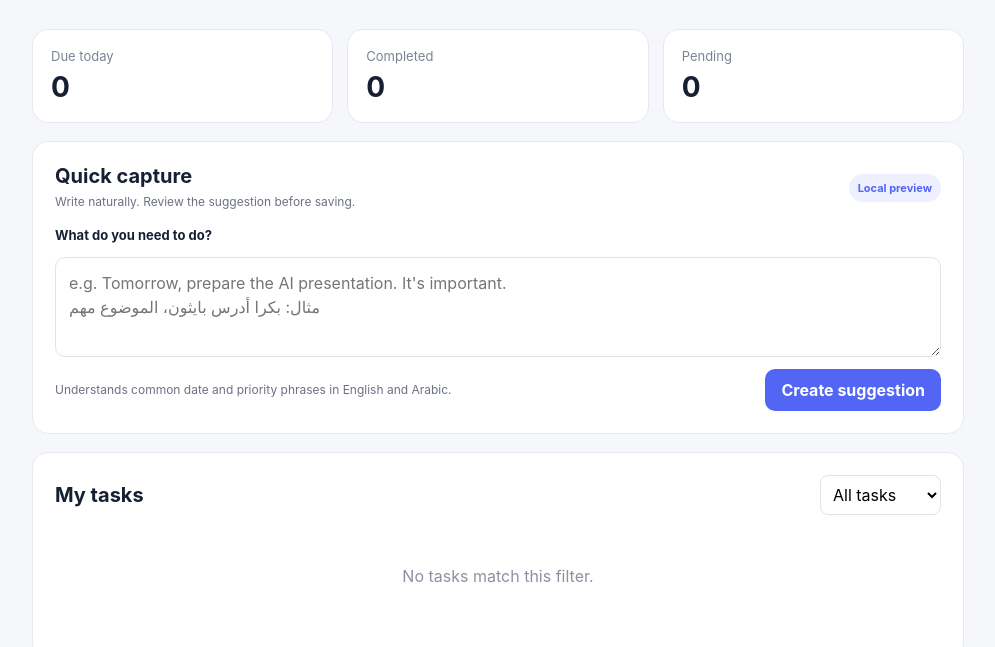
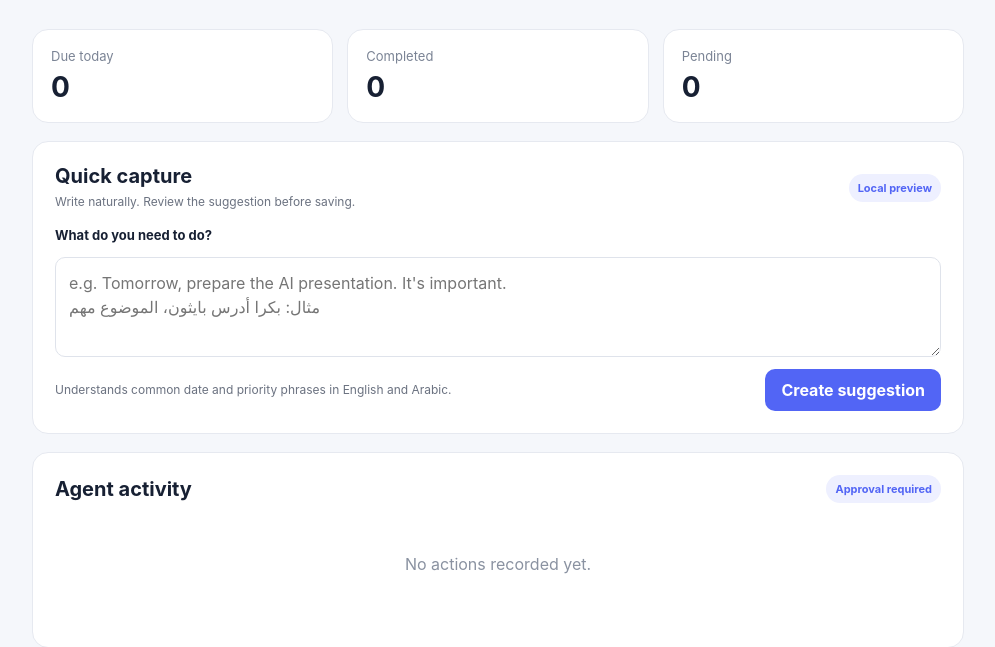
Before and after one commit to raedro/AI-Task-Assistent, a plain HTML site: page index.html in a window 1280 px wide. Shown: the part 148-795 px from the top of the page, without its empty margins (142-1137 px from the left). Drawn offline with Linux system fonts and the light colour scheme.

Commit message:
Add agent activity panel

```diff
--- a/index.html
+++ b/index.html
@@ -3,5 +3,5 @@
 <body><main class="app"><header><div><p class="eyebrow">AI TASK ASSISTANT</p><h1>Organize your day.</h1><p class="muted">Capture what you need to do. Turn it into a plan you can follow.</p></div><button id="addBtn">+ Add task</button></header>
 <section class="stats"><div><span>Due today</span><strong id="todayCount">0</strong></div><div><span>Completed</span><strong id="doneCount">0</strong></div><div><span>Pending</span><strong id="pendingCount">0</strong></div></section>
 <section class="panel capture"><div class="panel-head"><div><h2>Quick capture</h2><p class="muted small">Write naturally. Review the suggestion before saving.</p></div><span class="badge">Local preview</span></div><label for="quickInput">What do you need to do?</label><textarea id="quickInput" rows="3" placeholder="e.g. Tomorrow, prepare the AI presentation. It's important.&#10;مثال: بكرا أدرس بايثون، الموضوع مهم"></textarea><div class="capture-actions"><span class="muted small">Understands common date and priority phrases in English and Arabic.</span><button id="parseBtn">Create suggestion</button></div><div id="preview" class="preview" hidden></div></section>
-<section class="panel"><div class="panel-head"><h2>My tasks</h2><select id="filter" aria-label="Filter tasks"><option value="all">All tasks</option><option value="pending">Pending</option><option value="done">Completed</option></select></div><div id="tasks" class="tasks"><p class="empty">No tasks yet. Add your first task.</p></div></section></main>
+<section class="panel"><div class="panel-head"><h2>Agent activity</h2><span class="badge">Approval required</span></div><div id="audit" class="audit"><p class="empty">No actions recorded yet.</p></div></section><section class="panel"><div class="panel-head"><h2>My tasks</h2><select id="filter" aria-label="Filter tasks"><option value="all">All tasks</option><option value="pending">Pending</option><option value="done">Completed</option></select></div><div id="tasks" class="tasks"><p class="empty">No tasks yet. Add your first task.</p></div></section></main>
 <dialog id="dialog"><form method="dialog" id="taskForm"><h2>Add task</h2><label>Task<input id="title" required maxlength="120" placeholder="e.g. Study Python for 1 hour"></label><label>Due date<input id="due" type="date"></label><label>Priority<select id="priority"><option>Medium</option><option>High</option><option>Low</option></select></label><div class="actions"><button type="button" id="cancelBtn" class="secondary">Cancel</button><button id="save" value="default">Add task</button></div></form></dialog><script src="app.js"></script></body></html>
```
